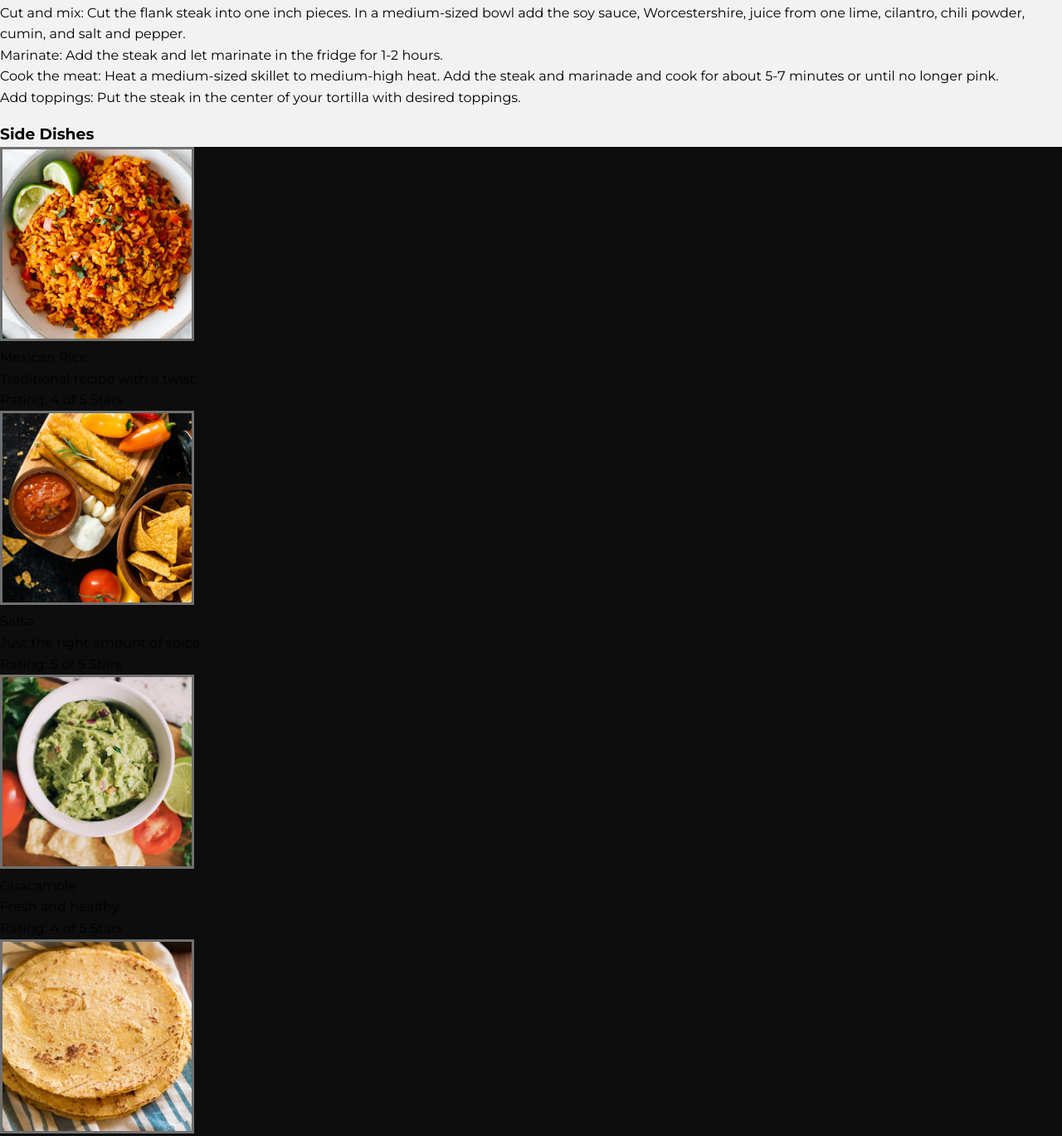
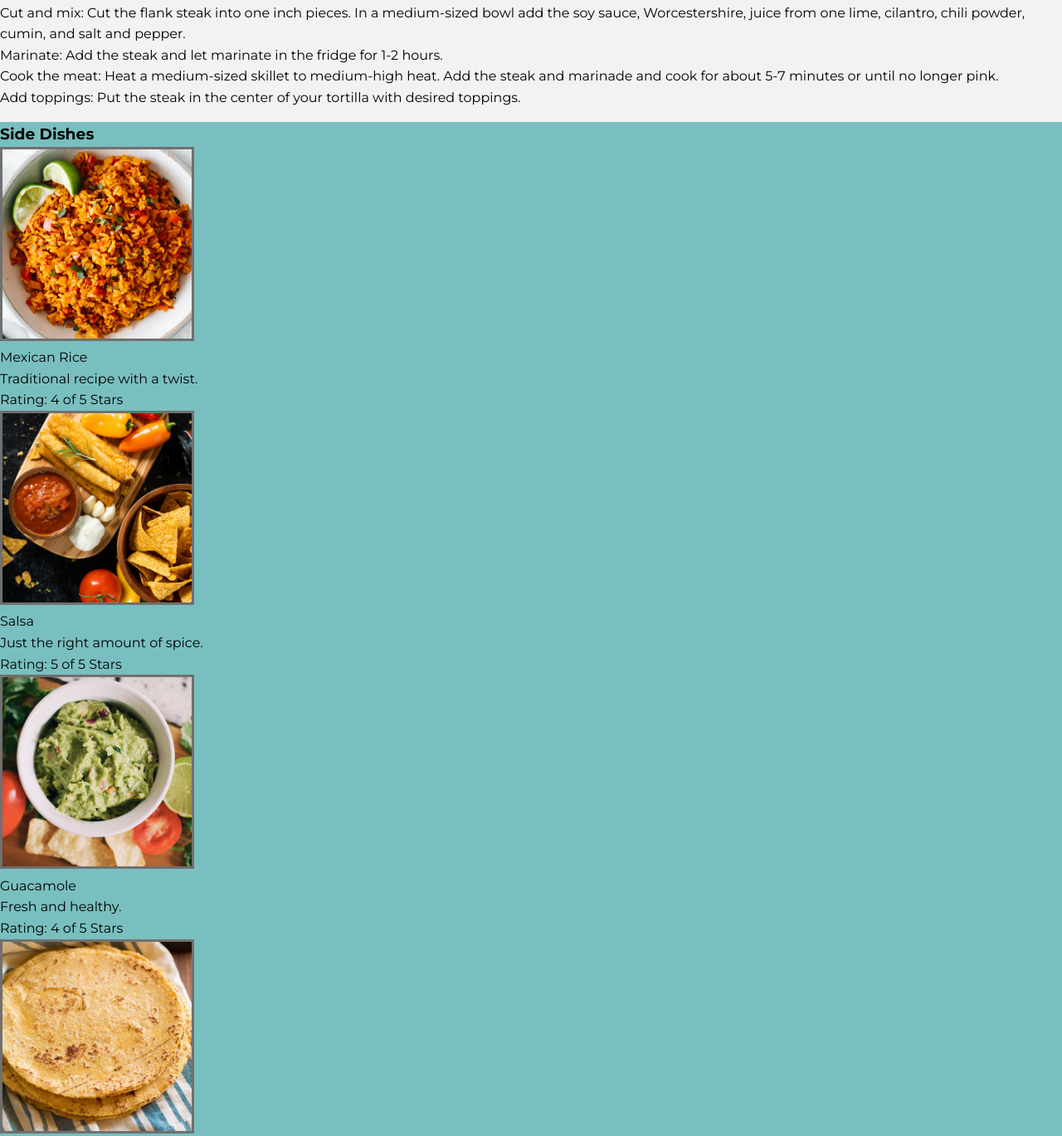
Before and after one commit to marcodc06/Recipe, a plain HTML site: page index.html in a window 1280 px wide. Shown: the part 1785-3154 px from the top of the page at 83% size. Drawn offline with Linux system fonts and the light colour scheme.

Commit message:
Update index.html

```diff
--- a/index.html
+++ b/index.html
@@ -154,33 +154,32 @@
 
 
 
-  <section class="side-dishes">
+  <section class="side-dishes" style="background-color: #7ABFBF;">
     <h3>Side Dishes</h3>
-    <div class="side-dish-row" style="background-color: #7ABFBF;">
-      <div class="side-dish" style="background-color: #0D0D0D;">
+
+    <div class="side-dish">
       <img src="./images/mexican-rice.png" alt="Mexican Rice">
       <p>Mexican Rice</p>
       <p>Traditional recipe with a twist.</p>
       <p>Rating: 4 of 5 Stars</p>
     </div>
-      <div class="side-dish" style="background-color: #0D0D0D;">
+    <div class="side-dish">
       <img src="./images/salsa.png" alt="Salsa">
       <p>Salsa</p>
       <p>Just the right amount of spice.</p>
       <p>Rating: 5 of 5 Stars</p>
     </div>
-      <div class="side-dish" style="background-color: #0D0D0D;">
+    <div class="side-dish">
       <img src="./images/guacamole.png" alt="Guacamole">
       <p>Guacamole</p>
       <p>Fresh and healthy.</p>
       <p>Rating: 4 of 5 Stars</p>
     </div>
-      <div class="side-dish" style="background-color: #0D0D0D;">
+    <div class="side-dish">
       <img src="./images/tortillas.png" alt="Tortillas">
       <p>Tortillas</p>
       <p>Easy to make and so good.</p>
       <p>Rating: 4 of 5 Stars</p>
-      </div>
     </div>
   </section>
 
```
Lines whose indentation alone changed are shown as unchanged.
